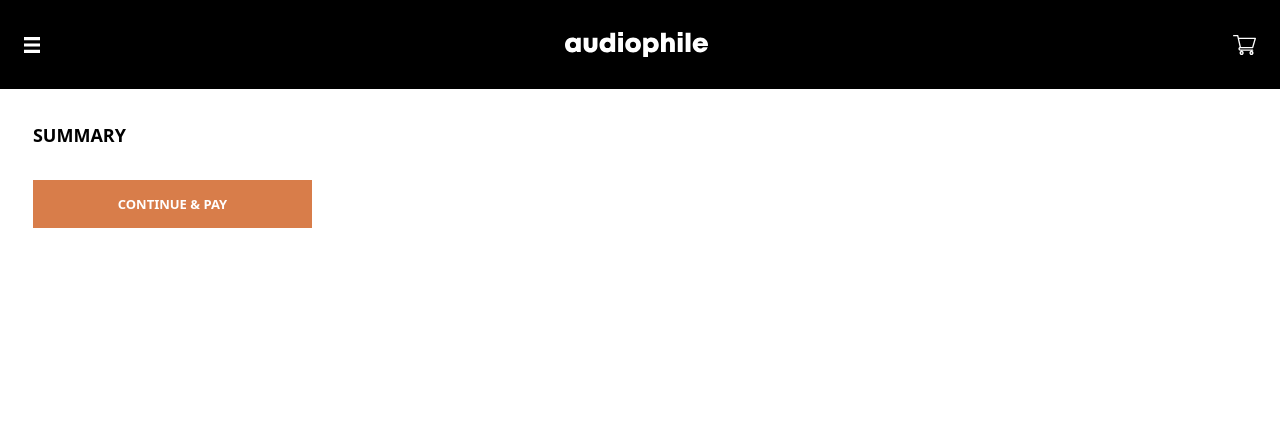
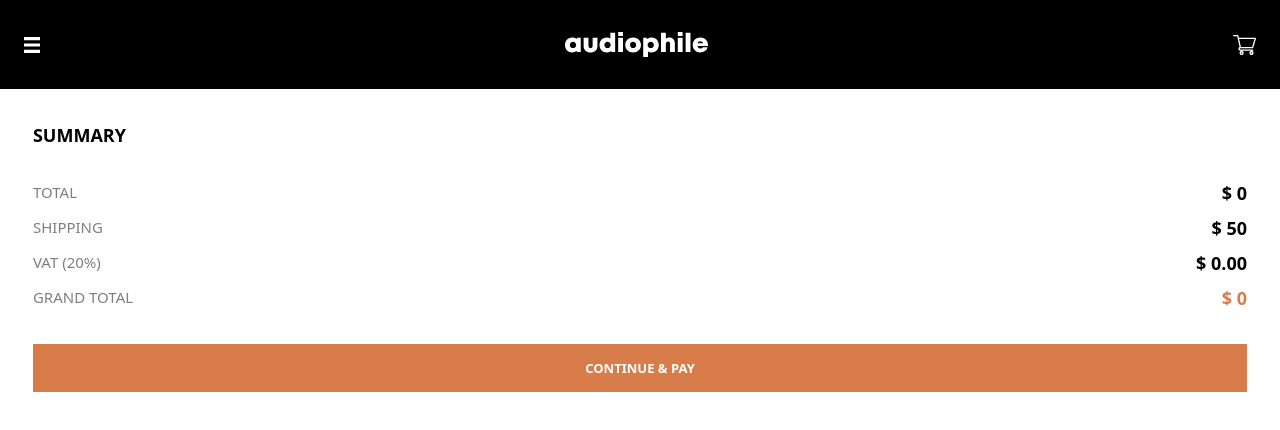
Before and after one commit to LevaniMesxia23/audiophile-ecommerce-website, a React (Vite) app: page /Summary in a window 1280 px wide. Shown: the top 430 px of the page. Built offline with nearby package versions, Linux system fonts and the light colour scheme; the HTML template or start-up script is replaced by a standard one.

Commit message:
style: complete checkout page

```diff
--- a/src/components/Summary.tsx
+++ b/src/components/Summary.tsx
@@ -1,21 +1,36 @@
-import { useContext } from "react"
-import { MyContext } from "../App"
+import { useContext } from "react";
+import { MyContext } from "../App";
 
 function Summary() {
   const context = useContext(MyContext);
   if (!context) {
-    throw new Error("Header must be used within a MyContext.Provider");
+    throw new Error("Summary must be used within a MyContext.Provider");
   }
-  const { items,localCount} = context;
+  const { items, localCount } = context;
+
+  const calculateVAT = (price: number) => {
+    return (price * 0.2).toFixed(2);
+  };
+
+  const calculateTotalWithVAT = (price: number) => {
+    return (price + parseFloat(calculateVAT(price))).toFixed(2);
+  };
+
+  const calculateGrandTotal = (items: Product[]) => {
+    return items.reduce((total: number, item: { price: number; }) => {
+      const itemTotalWithVAT = calculateTotalWithVAT(item.price * localCount);
+      return total + parseFloat(itemTotalWithVAT) + 50;
+    }, 0).toLocaleString();
+  };
 
   return (
-    <div className=" w-full py-8 px-[2.06rem] bg-white rounded-lg">
-      <span className=" text-[1.125rem] font-bold uppercase">summary</span>
-      <div className=" mt-[1.94rem]">
+    <div className="w-full py-8 px-[2.06rem] bg-white rounded-lg">
+      <span className="text-[1.125rem] font-bold uppercase">Summary</span>
+      <div className="mt-[1.94rem]">
         {items.map((item, index) => (
           <div key={index} className="flex items-center justify-between w-full mb-4">
-          <div className=" flex">
-          <img className="w-16 h-16 rounded-lg" src={item?.image.mobile} alt={item?.name} />
+            <div className="flex">
+              <img className="w-16 h-16 rounded-lg mb-4" src={item?.image.mobile} alt={item?.name} />
               <div className="flex flex-col items-start justify-center ml-4">
                 <span className="font-bold leading-[1.5625rem] text-[0.9375rem]">{item?.name}</span>
                 <span className="leading-[1.5625rem] text-[0.875rem] font-bold opacity-50">$ {item.price.toLocaleString()}</span>
@@ -24,10 +39,31 @@ function Summary() {
             <span>x{localCount}</span>
           </div>
         ))}
+        <div className=" flex flex-col gap-2">
+          <div className="flex justify-between">
+            <span className="text-[0.9375rem] leading-[1.5625rem] opacity-50">TOTAL</span>
+            <span className="text-[1.125rem] font-bold">$ {(items.reduce((total, item) => total + item.price * localCount, 0)).toLocaleString()}</span>
           </div>
-      <button type="submit" className=" w-[17.4375rem] h-12 bg-[#D87D4A] text-white font-bold text-[0.8125rem] leading-[0.0625rem] uppercase">CONTINUE & PAY</button>
+          <div className="flex justify-between">
+            <span className="text-[0.9375rem] leading-[1.5625rem] opacity-50">SHIPPING</span>
+            <span className="text-[1.125rem] font-bold">$ 50</span>
           </div>
-  )
+          <div className="flex justify-between">
+            <span className="text-[0.9375rem] leading-[1.5625rem] opacity-50">VAT (20%)</span>
+            <span className="text-[1.125rem] font-bold">$ {items.reduce((total, item) => total + parseFloat(calculateVAT(item.price * localCount)), 0).toFixed(2)}</span>
+          </div>
+          <div className="flex justify-between">
+            <span className="text-[0.9375rem] leading-[1.5625rem] opacity-50">GRAND TOTAL</span>
+            <span className="text-[1.125rem] font-bold text-[#D87D4A]">$ {calculateGrandTotal(items)}</span>
+          </div>
+        </div>
+      </div>
+      <div className=" flex justify-center">
+
+      <button type="submit" className="w-full mt-8 mb-[9.25rem] h-12 bg-[#D87D4A] text-white font-bold text-[0.8125rem] leading-[0.0625rem] uppercase">CONTINUE & PAY</button>
+      </div>
+    </div>
+  );
 }
 
-export default Summary
+export default Summary;
--- a/src/pages/Checkout.tsx
+++ b/src/pages/Checkout.tsx
@@ -6,6 +6,7 @@ import { InputMask } from '@react-input/mask';
 import { useState } from "react"
 import Shape from "../../public/Shape.svg"
 import Summary from "../components/Summary"
+import Footer from "../components/Footer";
 function Checkout() {
   const {register, handleSubmit, formState: {errors}, control} = useForm({
     resolver: yupResolver(loginSchema)
@@ -19,6 +20,7 @@ function Checkout() {
   const getInputClassName = (error: FieldError | undefined) => error ? "border-[#CD2C2C] && border-[2px]" : "border-[#CFCFCF]";
   const getErrorText = (error: FieldError | undefined) => error ? "text-[#CD2C2C]" : "text-black";
   return (
+    <>
     <form onSubmit={handleSubmit(onSubmit)} className='px-6 pt-4 bg-[#FAFAFA]'>
       <span className='text-[0.9375rem] opacity-50 leading-[1.5625rem]' onClick={() => navigate(-1)}>Go Back</span>
       <div className=" bg-white rounded-[0.5rem] mt-6 mb-8 pb-[1.94rem]">
@@ -141,6 +143,8 @@ function Checkout() {
     <Summary />
     </div>
     </form>
+    <Footer />
+    </>
   )
 }
 
```
Also changed, not shown: src/components/Footer.tsx (+1 -1 lines). Lines whose indentation alone changed are shown as unchanged.
